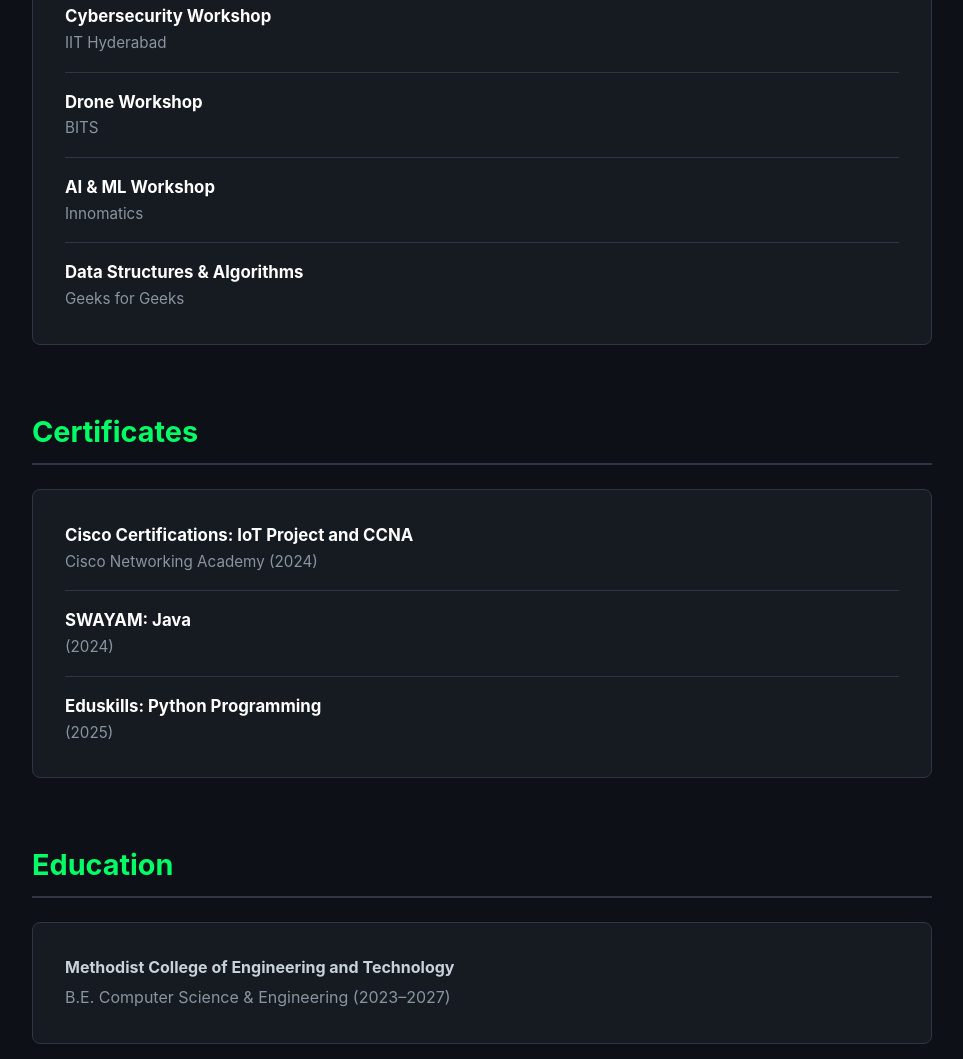
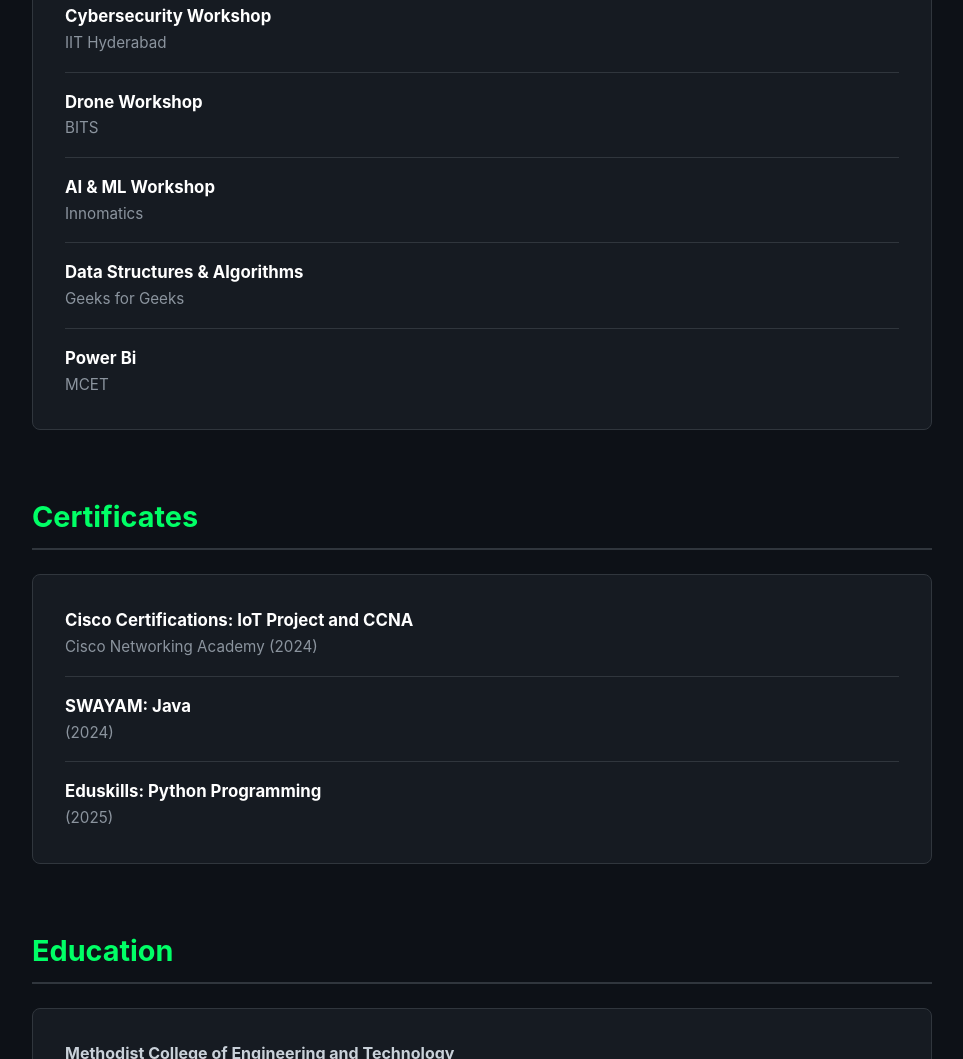
Before and after one commit to Pranay277/Portfolio, a plain HTML site: page Portfolio/index.html in a window 1280 px wide. Shown: the part 2523-3582 px from the top of the page, without its empty margins (158-1121 px from the left). Drawn offline with Linux system fonts and the light colour scheme.

Commit message:
Update index.html

```diff
--- a/Portfolio/index.html
+++ b/Portfolio/index.html
@@ -397,6 +397,10 @@
                     <strong>Data Structures & Algorithms</strong>
                     <span>Geeks for Geeks</span>
                 </li>
+                <li>
+                    <strong>Power Bi</strong>
+                    <span>MCET</span>
+                </li>
             </ul>
         </div>
     </div>
```
